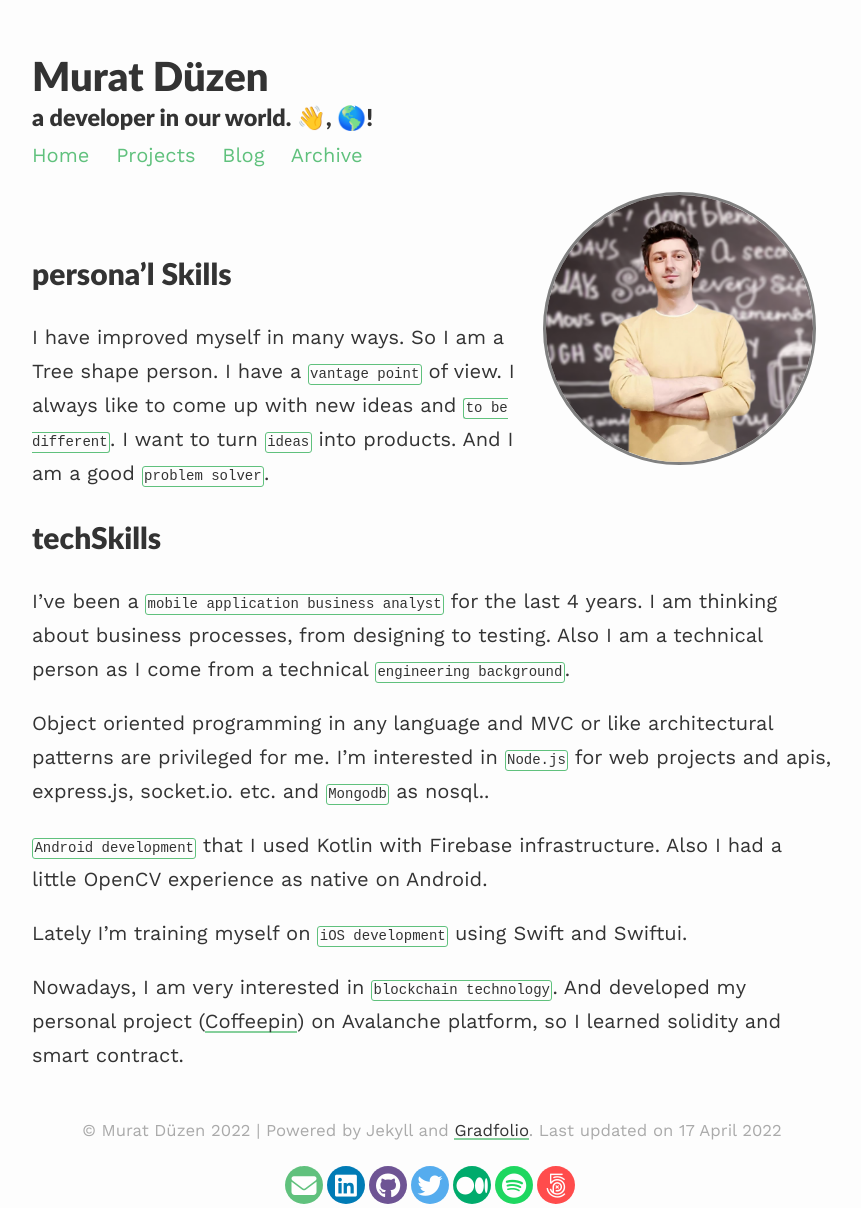
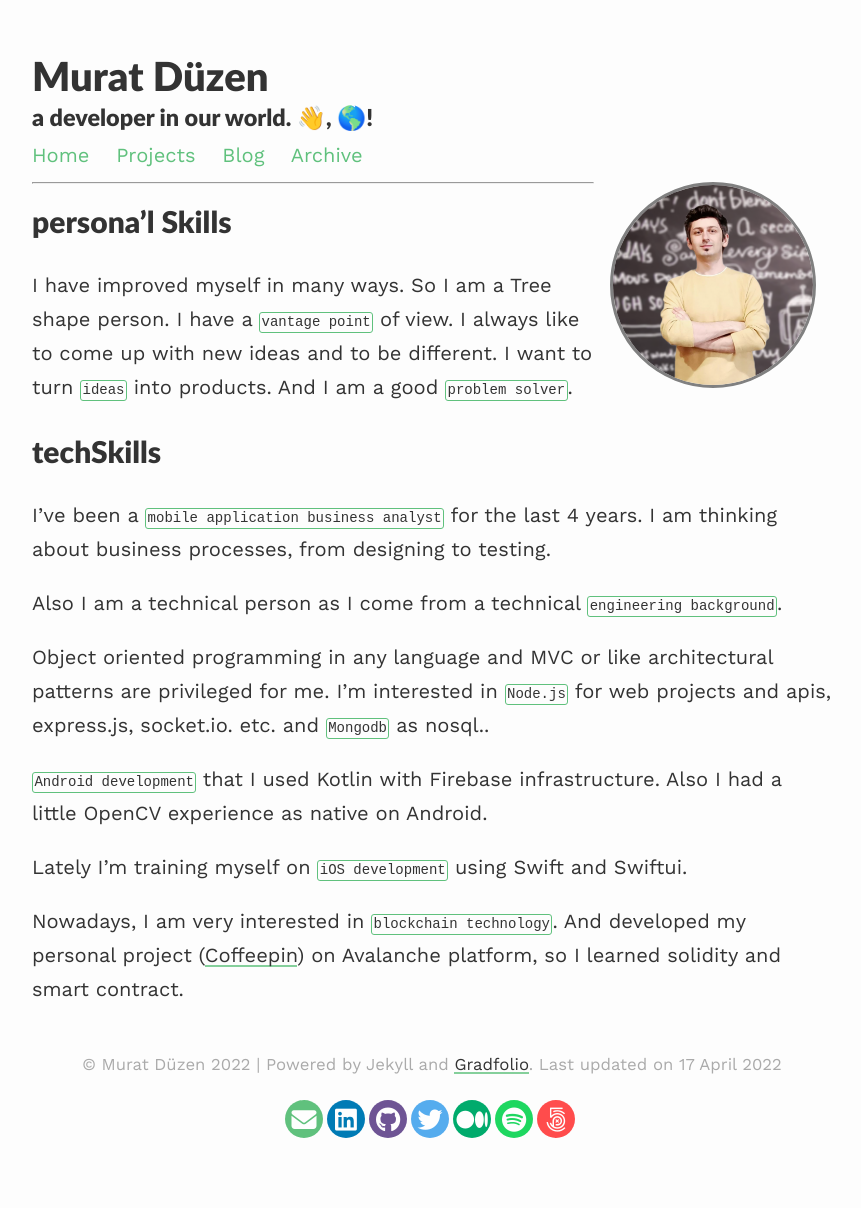
Before and after one commit to muratdzn/muratdzn.github.io, a Jekyll site: the page built from index.md, in a window 1280 px wide. Shown: the whole page, without its empty margins (208-1069 px from the left). Built offline with Jekyll 4.4.1, drawn with Linux system fonts in a browser that asks for light colours; nearby versions of some CDN libraries; after the commit the page ends 1142 px from its top, so only the background shows below that.

Commit message:
25percent for image

```diff
--- a/_layouts/about.html
+++ b/_layouts/about.html
@@ -4,7 +4,7 @@ layout: default
 
 {% if page.profile %}
     {% if page.profile.image %}
-      <img class="profile {{ page.profile.align }}"  width="33.33%" src="{{ page.profile.image | prepend: '/assets/images/' | prepend: site.baseurl | prepend: site.url }}">
+      <img class="profile {{ page.profile.align }}"  width="25%" src="{{ page.profile.image | prepend: '/assets/images/' | prepend: site.baseurl | prepend: site.url }}">
     {% endif %}
 {% endif %}
 
--- a/index.md
+++ b/index.md
@@ -7,14 +7,15 @@ profile:
 published: true
 ---
 
-<br>
+---
 
 # persona’l Skills
-I have improved myself in many ways. So I am a Tree shape person. I have a `vantage point` of view. I always like to come up with new ideas and `to be different`. I want to turn `ideas` into products. And I am a good `problem solver`.
+I have improved myself in many ways. So I am a Tree shape person. I have a `vantage point` of view. I always like to come up with new ideas and to be different. I want to turn `ideas` into products. And I am a good `problem solver`.
 
 # techSkills
 
 I've been a `mobile application business analyst` for the last 4 years. I am thinking about business processes, from designing to testing.
+
 Also I am a technical person as I come from a technical `engineering background`.
 
 Object oriented programming in any language and MVC or like architectural patterns are privileged for me. I’m interested in `Node.js` for web projects and apis, express.js, socket.io. etc. and `Mongodb` as nosql..
```
